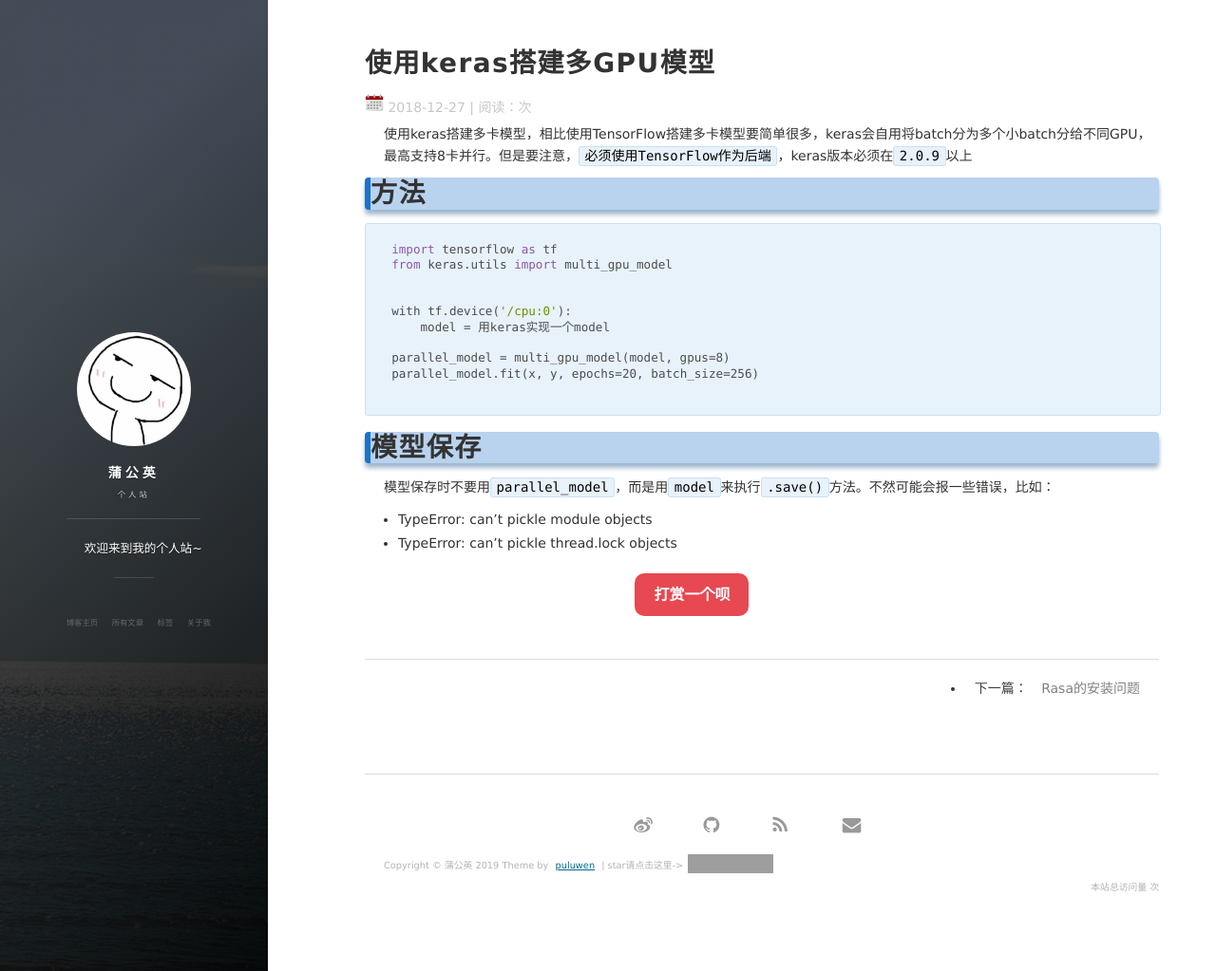
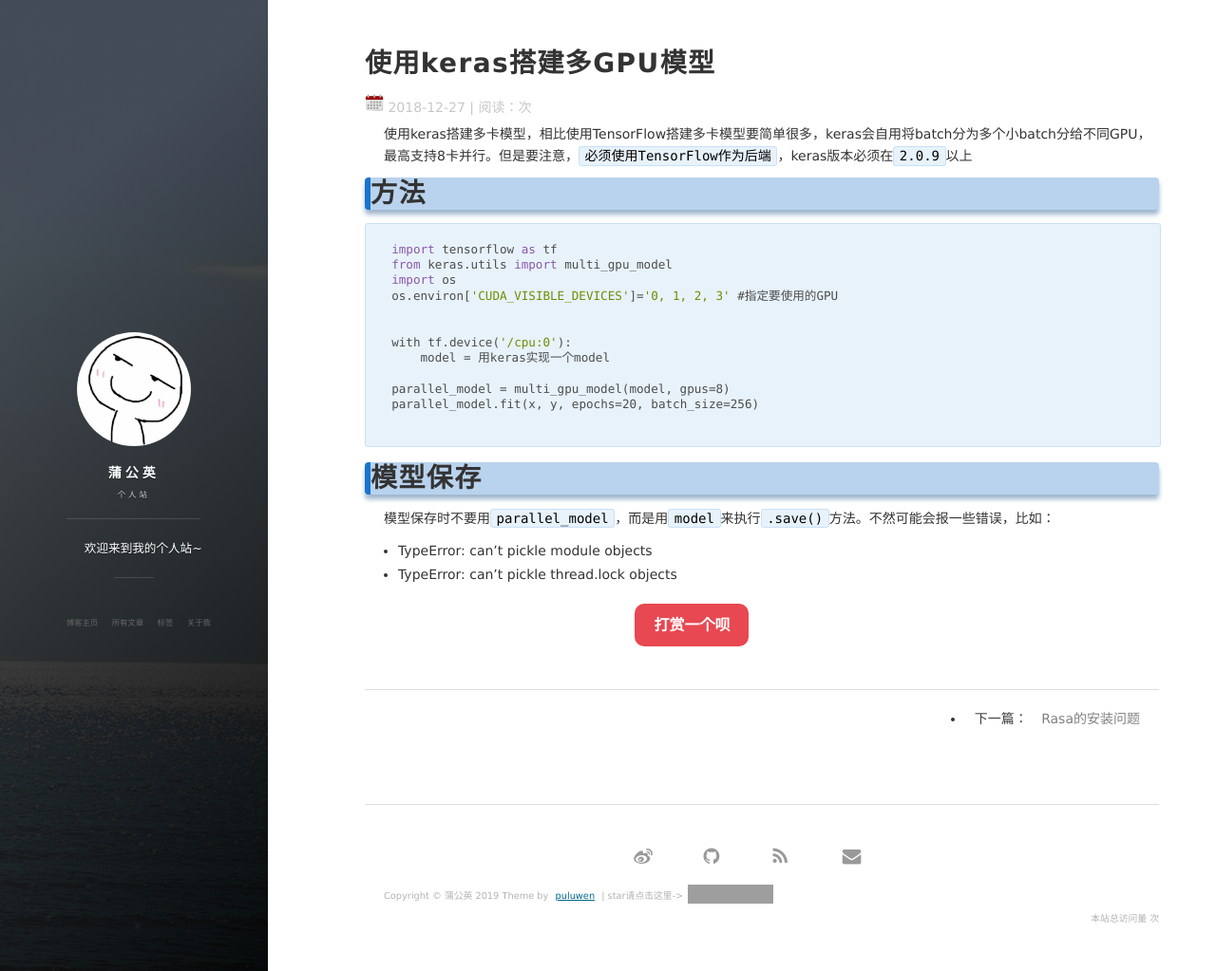
Before and after one commit to puluwen/puluwen.github.io, a Jekyll site: the page built from _posts/2018-01-17-keras-mulgpu.md, in a window 1280 px wide and 1023 px high. Shown: the whole window at 95% size. Built offline with Jekyll 4.4.1, drawn with Linux system fonts in a browser that asks for light colours; nearby versions of some CDN libraries; comment, search, counter and statistics services are not loaded; grey boxes are pictures that could not be loaded.

Commit message:
create keras multigpu

````diff
--- a/_posts/2018-01-17-keras-mulgpu.md
+++ b/_posts/2018-01-17-keras-mulgpu.md
@@ -12,6 +12,8 @@ tag: keras
 ```python
 import tensorflow as tf
 from keras.utils import multi_gpu_model
+import os
+os.environ['CUDA_VISIBLE_DEVICES']='0, 1, 2, 3' #指定要使用的GPU
 
 
 with tf.device('/cpu:0'):
````
